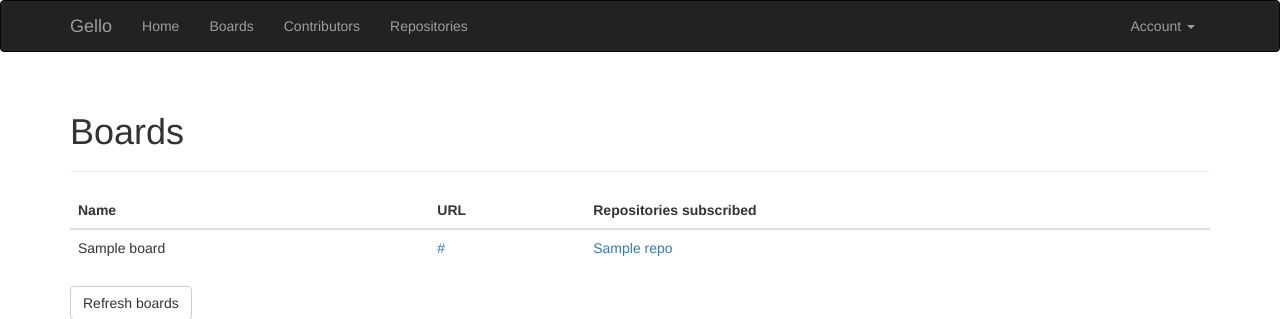
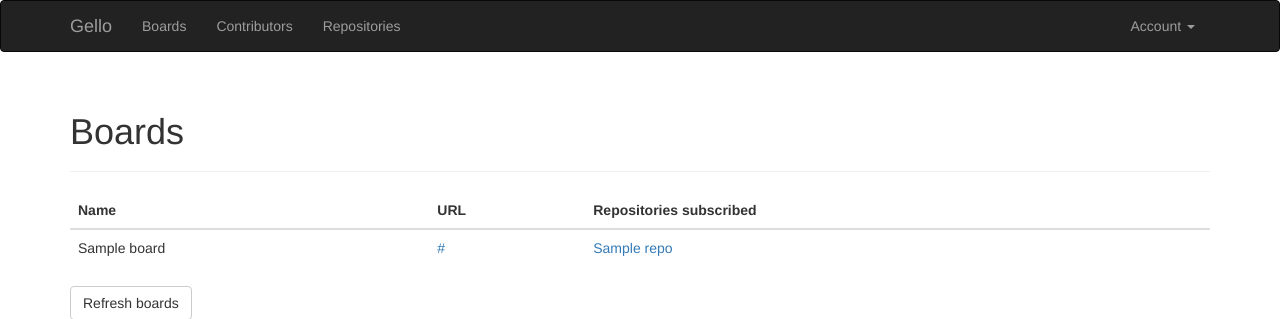
Before and after one commit to DataDog/gello, a Flask app: page /boards/ in a window 1280 px wide. Shown: the top 319 px of the page. Run offline with Flask 2, Linux system fonts and the light colour scheme; a user stored in the database is signed in; tables that the repository leaves empty hold one stand-in row (values such as "Sample post"); some libraries are stand-ins or nearby versions.

Commit message:
Removed `Home` from navbar.

```diff
--- a/app/templates/base.html
+++ b/app/templates/base.html
@@ -23,7 +23,6 @@
       </div>
       <div class="navbar-collapse collapse">
         <ul class="nav navbar-nav">
-          <li><a href="{{ url_for('main.index') }}">Home</a></li>
           <li><a href="{{ url_for('board.index') }}">Boards</a></li>
           <li><a href="{{ url_for('contributor.index') }}">Contributors</a></li>
           <li><a href="{{ url_for('repo.index') }}">Repositories</a></li>
```
